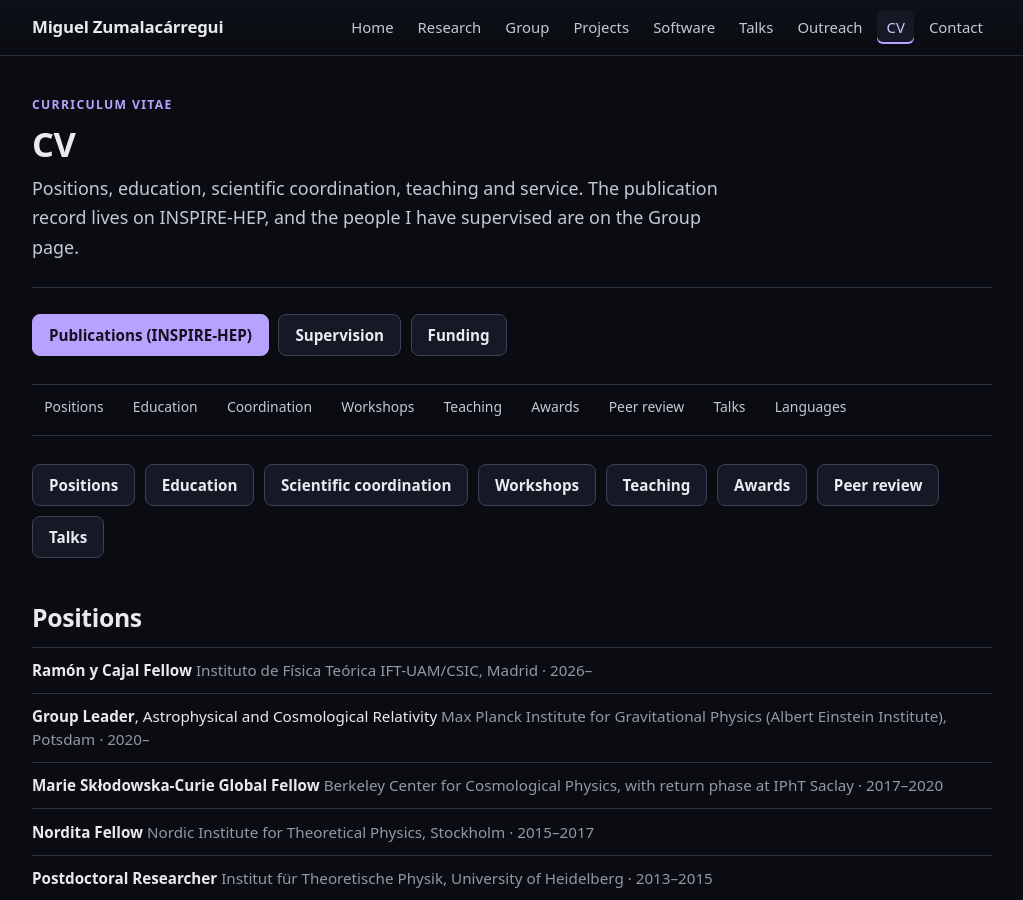
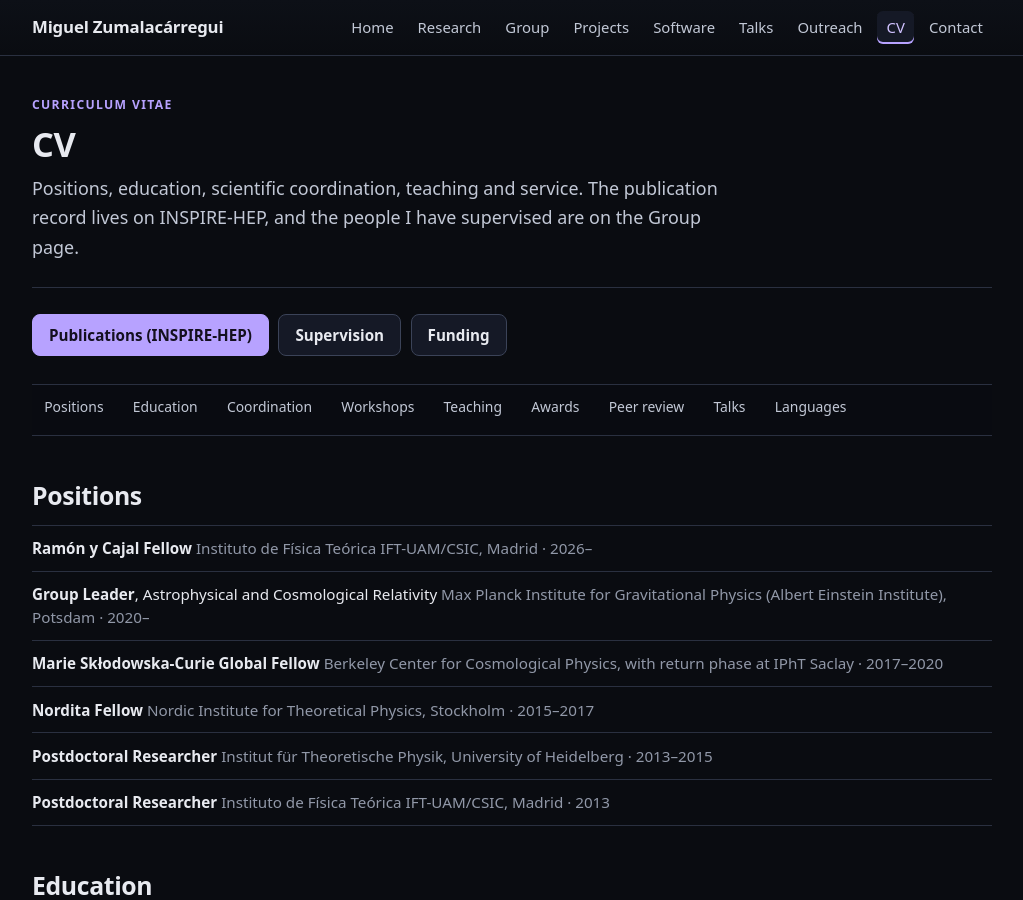
Before and after one commit to miguelzuma/miguelzuma.github.io, a Jekyll site: the page built from cv.html, in a window 1280 px wide and 900 px high. Shown: the whole window, without its empty margins (128-1151 px from the left). Built offline with Jekyll 4.4.1, drawn with Linux system fonts in a browser that asks for light colours.

Commit message:
Give each CV section a single id, and drop the duplicate button row
The page carried three stacked navigation blocks, the last of them a leftover
from before the sticky subnav existed. It also duplicated it: the button row
pointed at the <section> ids and the subnav at the <h2> ids, which worked only
because five sections carried the same id twice.

Ids now live on the sections alone, named as the subnav refers to them.

Co-Authored-By: Claude Opus 5 (1M context) <noreply@anthropic.com>
Claude-Session: https://claude.ai/code/session_01E2ZbXszK9qt9svKVxU5Yrt

```diff
--- a/cv.html
+++ b/cv.html
@@ -39,19 +39,8 @@ sections:
 
 {% include subnav.html %}
 
-<div class="btn-row">
-  <a class="btn" href="#positions">Positions</a>
-  <a class="btn" href="#education">Education</a>
-  <a class="btn" href="#leadership">Scientific coordination</a>
-  <a class="btn" href="#events">Workshops</a>
-  <a class="btn" href="#teaching">Teaching</a>
-  <a class="btn" href="#awards">Awards</a>
-  <a class="btn" href="#service">Peer review</a>
-  <a class="btn" href="#talks">Talks</a>
-</div>
-
 <section class="section" id="positions">
-  <h2 id="positions">Positions</h2>
+  <h2>Positions</h2>
   <ul class="pubs">
     <li>
       <strong>Ramón y Cajal Fellow</strong>
@@ -81,7 +70,7 @@ sections:
 </section>
 
 <section class="section" id="education">
-  <h2 id="education">Education</h2>
+  <h2>Education</h2>
   <ul class="pubs">
     <li>
       <strong>PhD in Physics</strong>, <em>Cum Laude</em> with International Mention
@@ -98,8 +87,8 @@ sections:
   </ul>
 </section>
 
-<section class="section" id="leadership">
-  <h2 id="coordination">Scientific coordination</h2>
+<section class="section" id="coordination">
+  <h2>Scientific coordination</h2>
   <ul class="pubs">
     <li>
       <strong>LISA Consortium</strong> <span class="journal">member since 2018</span>
@@ -120,8 +109,8 @@ sections:
   </ul>
 </section>
 
-<section class="section" id="events">
-  <h2 id="workshops">Workshops and meetings organized</h2>
+<section class="section" id="workshops">
+  <h2>Workshops and meetings organized</h2>
   <ul class="pubs">
     <li>
       <a href="https://indico.icc.ub.edu/event/677/" rel="noopener">13th LISA Cosmology Working Group Workshop</a>
@@ -159,7 +148,7 @@ sections:
 </section>
 
 <section class="section" id="teaching">
-  <h2 id="teaching">Teaching</h2>
+  <h2>Teaching</h2>
 
   <h3>Graduate schools</h3>
   <ul class="pubs">
@@ -210,7 +199,7 @@ sections:
 </section>
 
 <section class="section" id="awards">
-  <h2 id="awards">Awards and fellowships</h2>
+  <h2>Awards and fellowships</h2>
   <ul>
     <li>Ramón y Cajal Fellowship (2024).</li>
     <li>R3 certification, Spanish Research Agency.</li>
@@ -226,8 +215,8 @@ sections:
   </p>
 </section>
 
-<section class="section" id="service">
-  <h2 id="peer-review">Evaluation and peer review</h2>
+<section class="section" id="peer-review">
+  <h2>Evaluation and peer review</h2>
 
   <h3>Evaluation panels</h3>
   <ul>
@@ -252,8 +241,8 @@ sections:
   </p>
 </section>
 
-<section class="section" id="talks">
-  <h2 id="selected-talks">Selected talks</h2>
+<section class="section" id="selected-talks">
+  <h2>Selected talks</h2>
   <ul class="pubs">
     <li>
       <strong>Spanish &amp; Portuguese Relativity Meeting</strong> — Universidad de Murcia, 2026 &middot; plenary
@@ -304,6 +293,6 @@ sections:
 </section>
 
 <section class="section" id="languages">
-  <h2 id="languages">Languages</h2>
+  <h2>Languages</h2>
   <p>Spanish (native), English (C2), German (C1).</p>
 </section>
```
